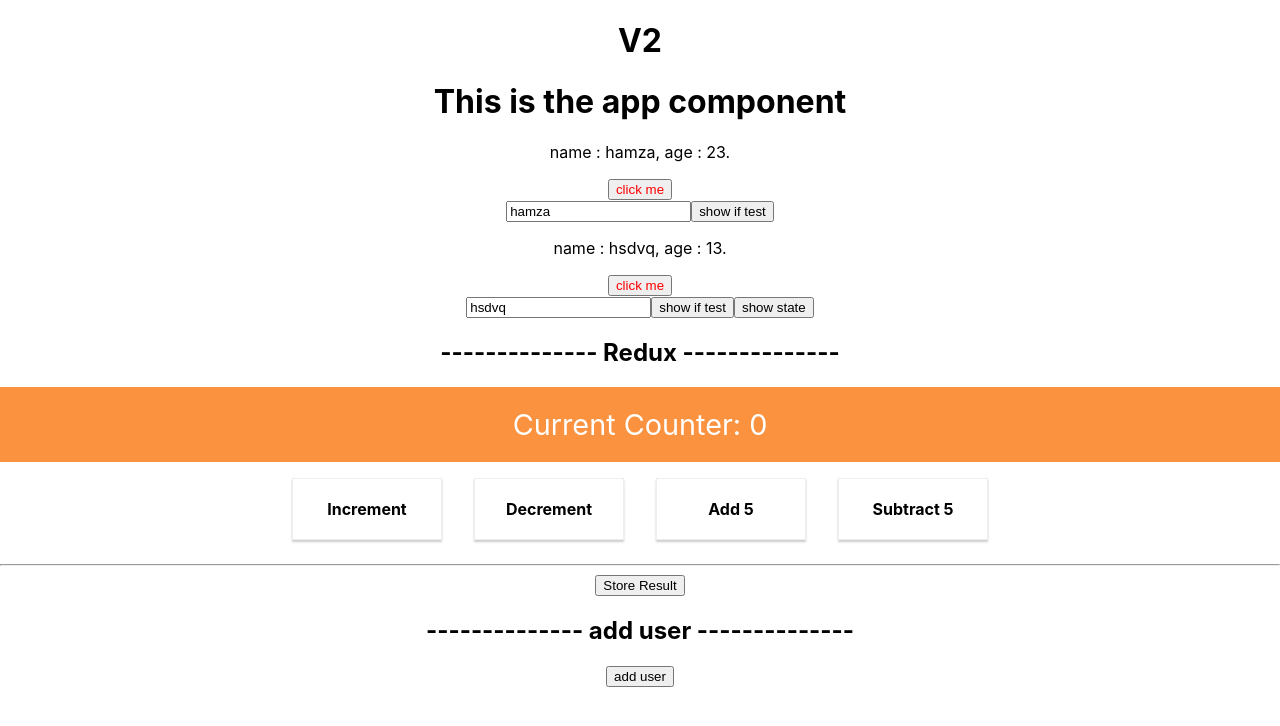
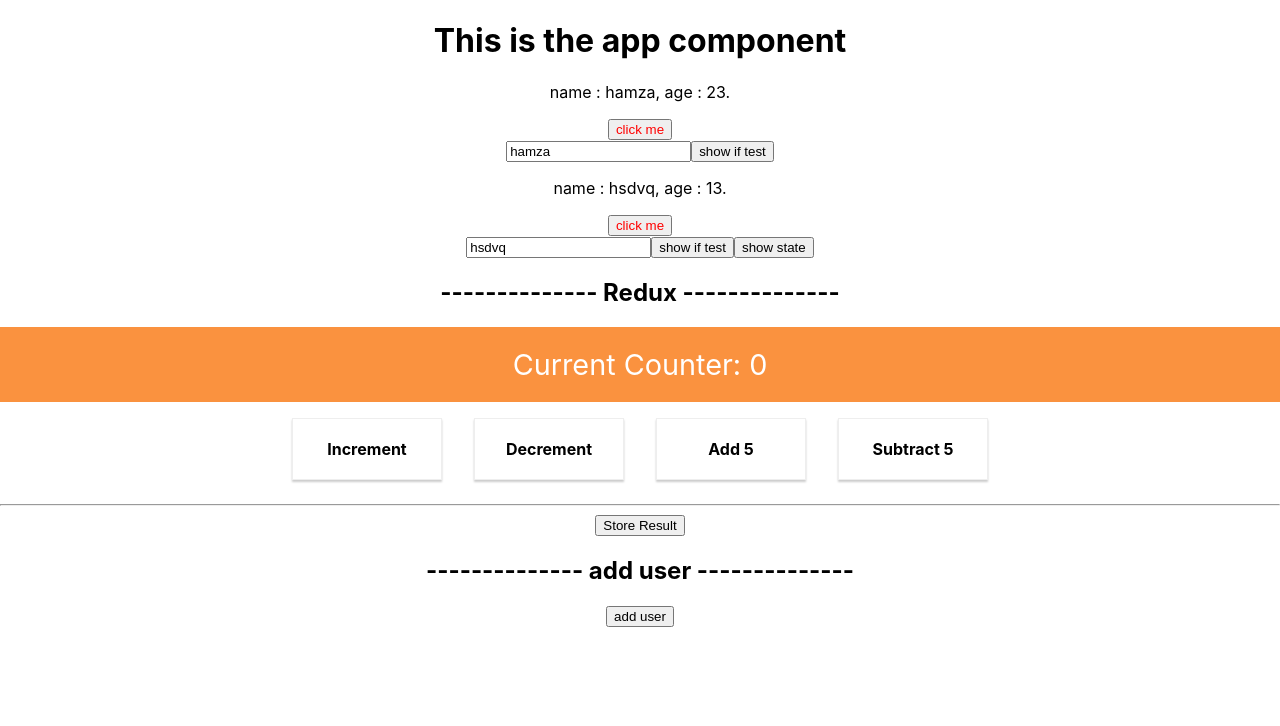
Before and after one commit to HamzaARZ/react-demo-app, a React (Create React App) app: page / in a window 1280 px wide. Shown: the top 726 px of the page. Built offline with nearby package versions, Linux system fonts and the light colour scheme.

Commit message:
add some changes

```diff
--- a/src/App.js
+++ b/src/App.js
@@ -93,7 +93,6 @@ function App() {
 
   return (
     <div className="App">
-      <h1>V2</h1>
       <h1 className="person">This is the app component</h1>
 
       {/* <Person name="hamza" age="23">additional content</Person> */}
```
